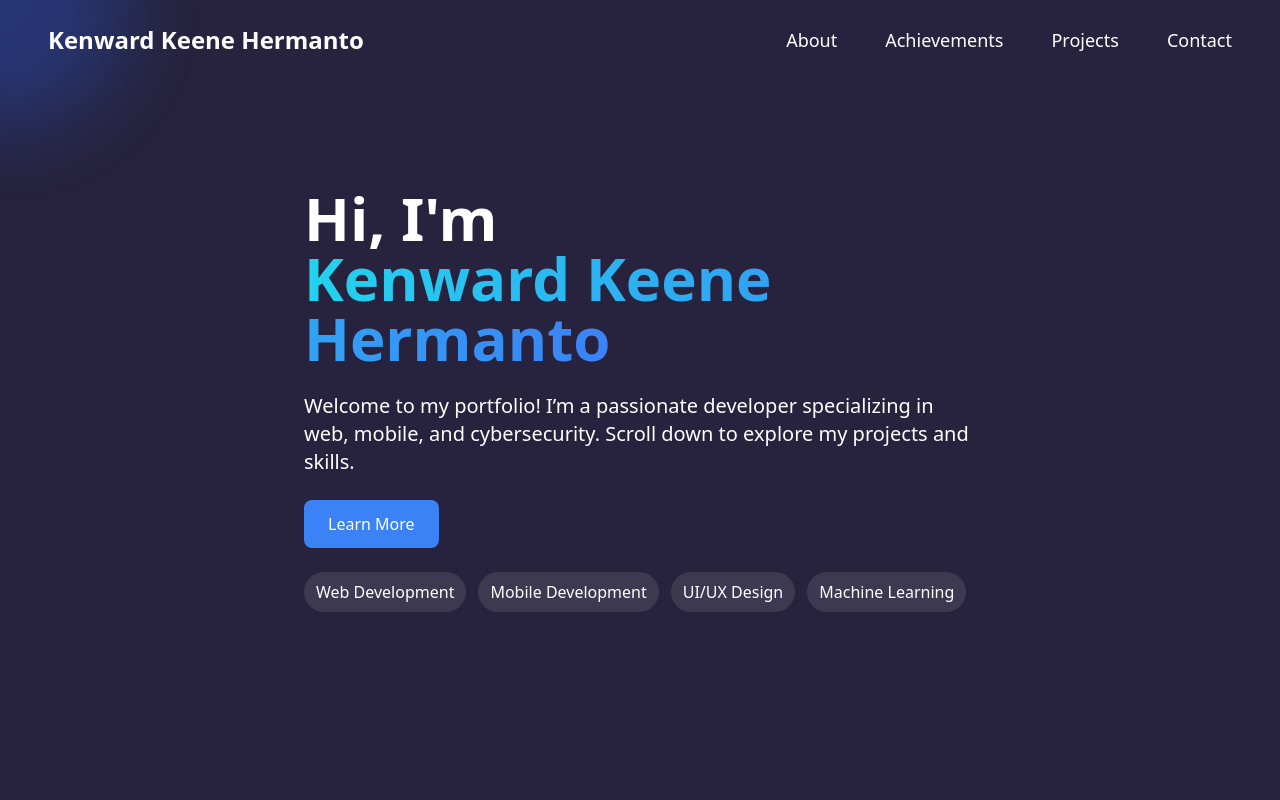
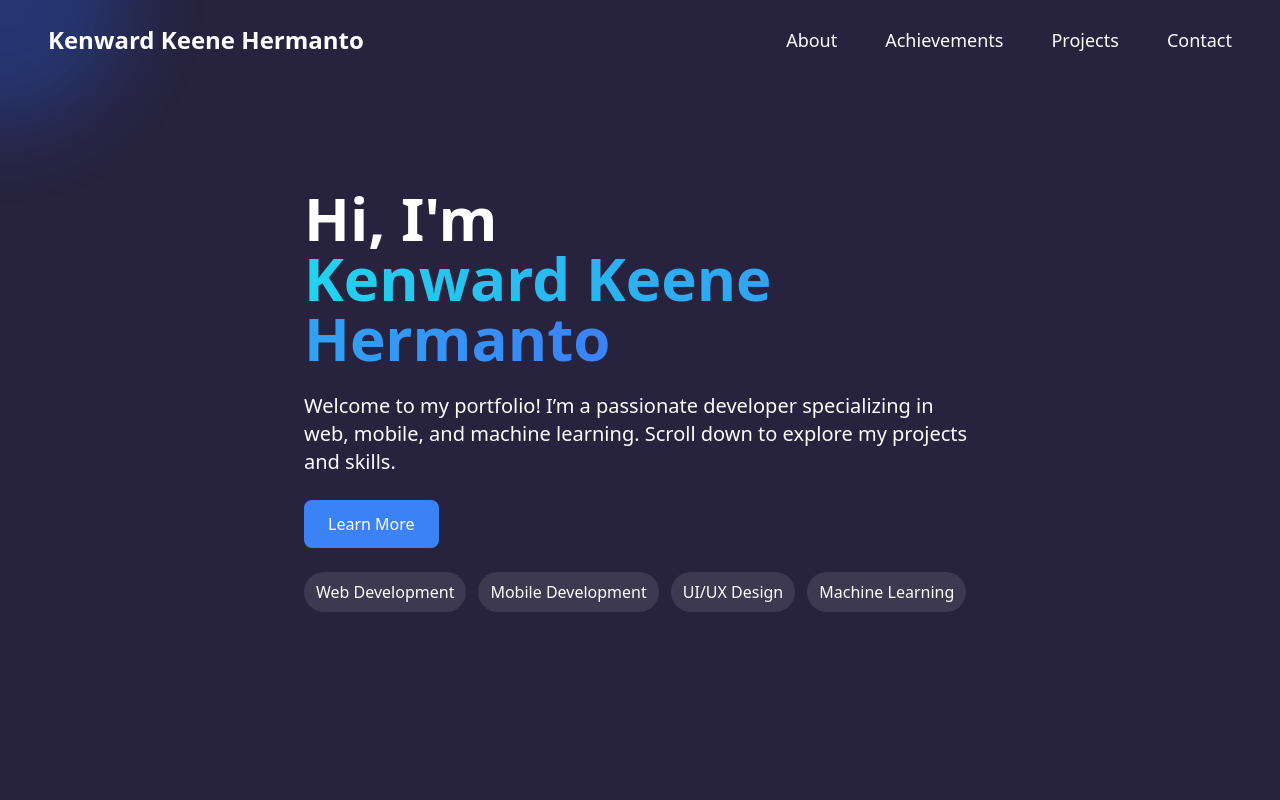
Before and after one commit to KenwardKH/Portfolio, a React (Vite) app: page / in a window 1280 px wide. Shown: the top 800 px of the page. Built offline with nearby package versions, Linux system fonts and the light colour scheme.

Commit message:
small fix

```diff
--- a/src/components/hero.jsx
+++ b/src/components/hero.jsx
@@ -31,7 +31,7 @@ export default function Hero() {
           transition={{ delay: 0.4, duration: 1 }}
         >
           Welcome to my portfolio! I’m a passionate developer specializing in
-          web, mobile, and cybersecurity. Scroll down to explore my projects and
+          web, mobile, and machine learning. Scroll down to explore my projects and
           skills.
         </motion.p>
 
```
